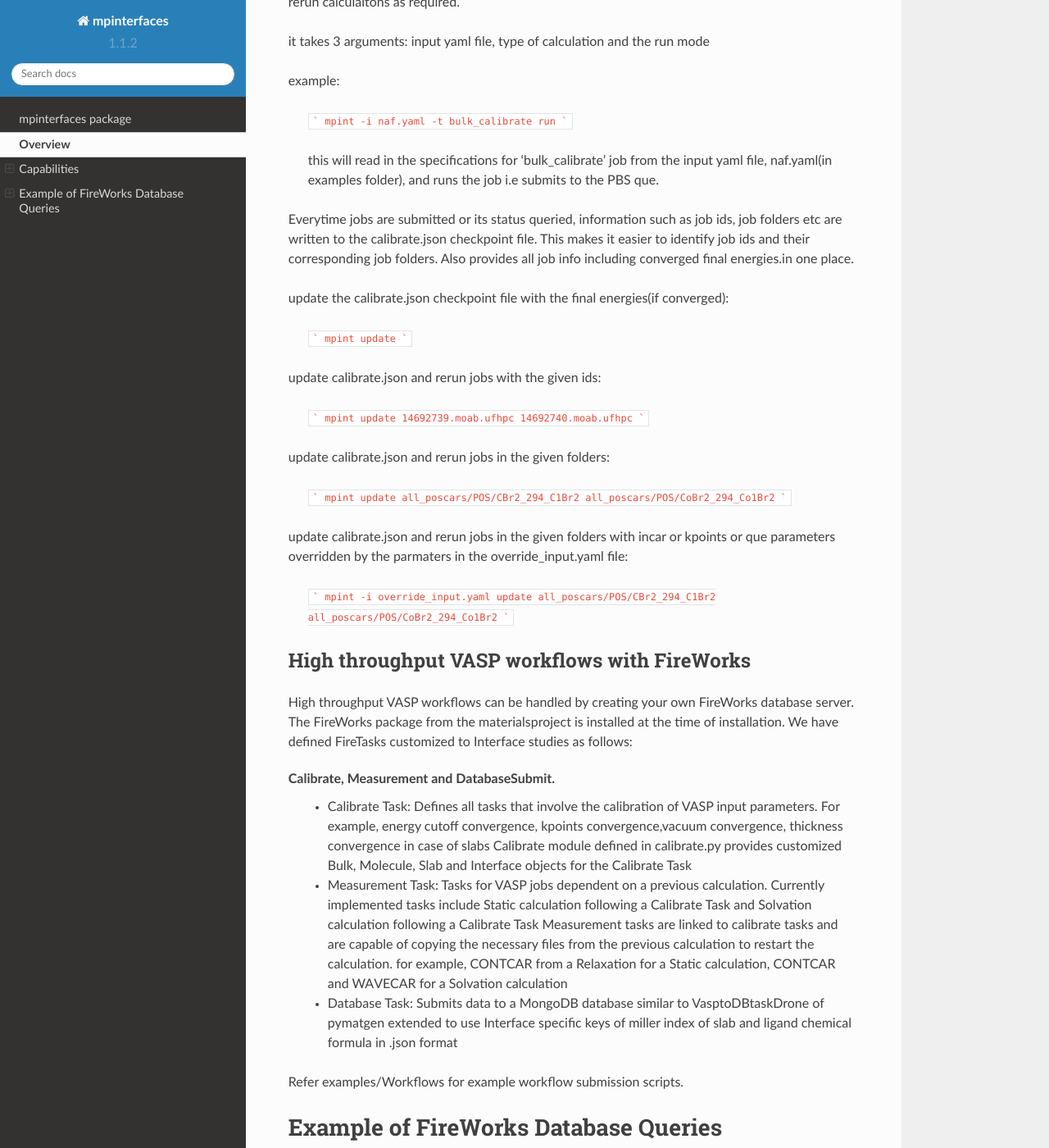
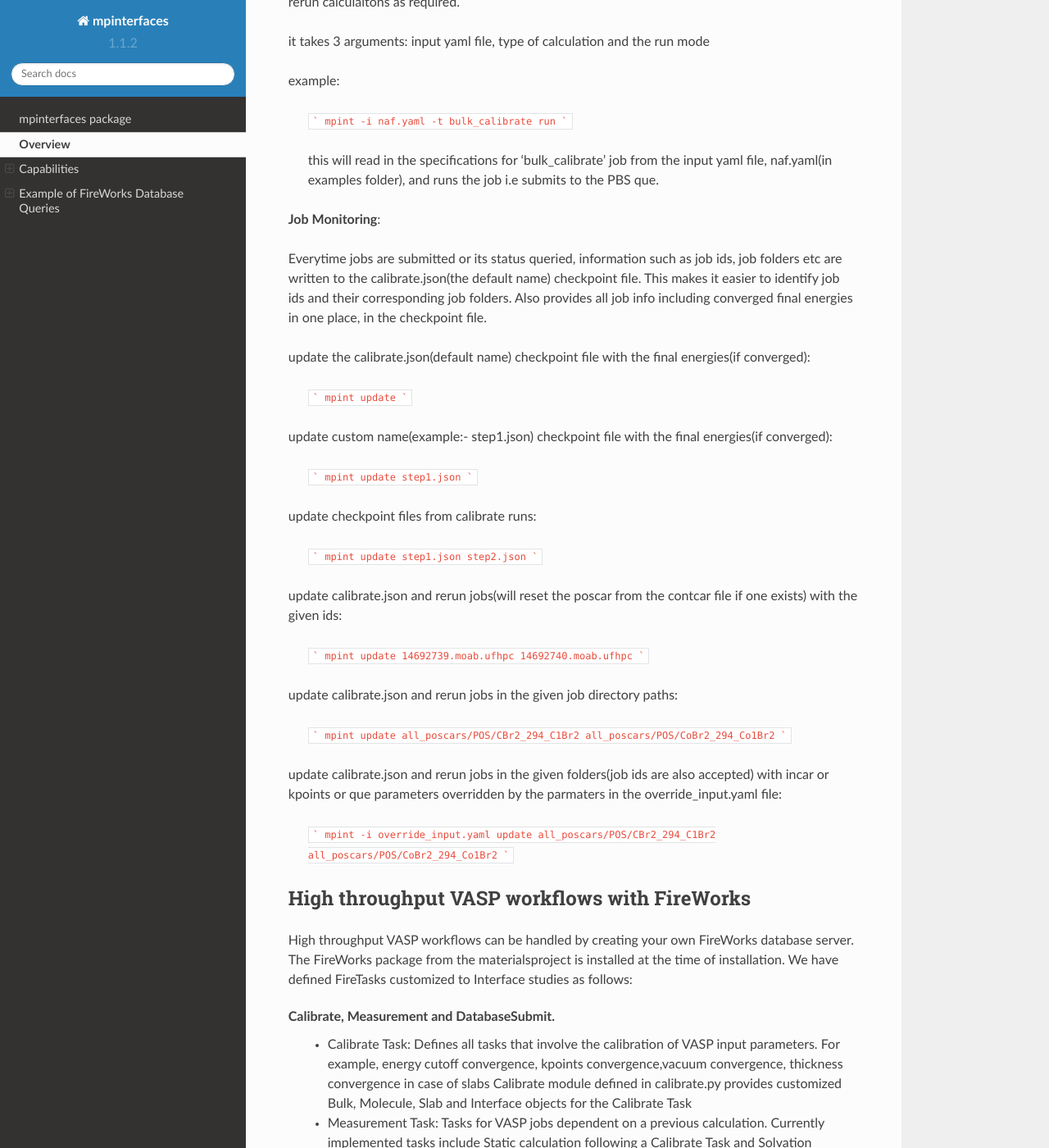
Before and after one commit to henniggroup/MPInterfaces, a Sphinx documentation site: the page built from docs/usage.rst, in a window 1280 px wide and 1400 px high, scrolled down 1093 px. Shown: the whole window at 82% size. Built offline with Sphinx 7.4.7 and the Read the Docs theme 2.0.0, drawn with Linux system fonts in a browser that asks for light colours.

Commit message:
update usage.rst

````diff
--- a/docs/usage.rst
+++ b/docs/usage.rst
@@ -61,31 +61,50 @@ example:
    from the input yaml file, naf.yaml(in examples folder), and
    runs the job i.e submits to the PBS que.
 
+**Job Monitoring**:
+
 Everytime jobs are submitted or its status queried, information
-such as job ids, job folders etc are written to the calibrate.json
+such as job ids, job folders etc are written to the calibrate.json(the default name)
 checkpoint file. This makes it easier to identify job ids and their
 corresponding job folders. Also provides all job info including
-converged final energies.in one place.
+converged final energies in one place, in the checkpoint file.
 
-update the calibrate.json checkpoint file with the final energies(if converged):
+update the calibrate.json(default name) checkpoint file with the final
+energies(if converged):
 
    ```
    mpint update
    ```
 
-update calibrate.json and rerun jobs with the given ids:
+update custom name(example:- step1.json) checkpoint file with the
+final energies(if converged):
+
+   ```
+   mpint update step1.json
+   ```
+
+update checkpoint files from calibrate runs:
+
+   ```
+   mpint update step1.json step2.json
+   ```
+
+update calibrate.json and rerun jobs(will reset the poscar from the contcar
+file if one exists) with the given ids:
 
    ```
    mpint update 14692739.moab.ufhpc 14692740.moab.ufhpc
    ```
 
-update calibrate.json and rerun jobs in the given folders:
+update calibrate.json and rerun jobs in the given job directory paths:
 
    ```
    mpint update all_poscars/POS/CBr2_294_C1Br2 all_poscars/POS/CoBr2_294_Co1Br2
    ```
 
-update calibrate.json and rerun jobs in the given folders with incar or kpoints or que parameters overridden by the parmaters in the override_input.yaml file:
+update calibrate.json and rerun jobs in the given folders(job ids are also accepted)
+with incar or kpoints or que parameters overridden by the parmaters in
+the override_input.yaml file:
 
    ```
    mpint -i override_input.yaml update all_poscars/POS/CBr2_294_C1Br2 all_poscars/POS/CoBr2_294_Co1Br2
````
